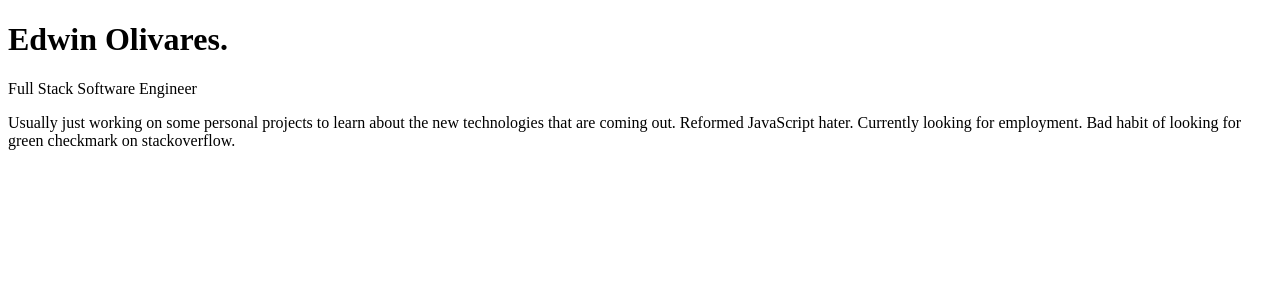
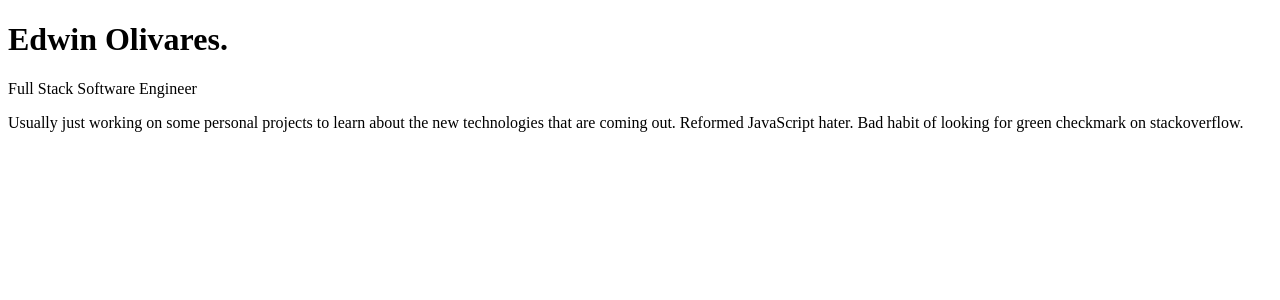
Before and after one commit to edolivar/personalWebsite, a Next.js app: page / in a window 1280 px wide. Shown: the top 300 px of the page. Built offline with nearby package versions, Linux system fonts and the light colour scheme.

Commit message:
Edit Homepage Text!
Description update!

```diff
--- a/app/page.jsx
+++ b/app/page.jsx
@@ -13,8 +13,7 @@ export default function Home() {
         </p>
         <p className="text-lg  text-neutral-300  md:text-xl">
           Usually just working on some personal projects to learn about the new
-          technologies that are coming out. Reformed JavaScript hater. Currently
-          looking for employment. Bad habit of looking for green checkmark on
+          technologies that are coming out. Reformed JavaScript hater. Bad habit of looking for green checkmark on
           stackoverflow.
         </p>
       </div>
```
